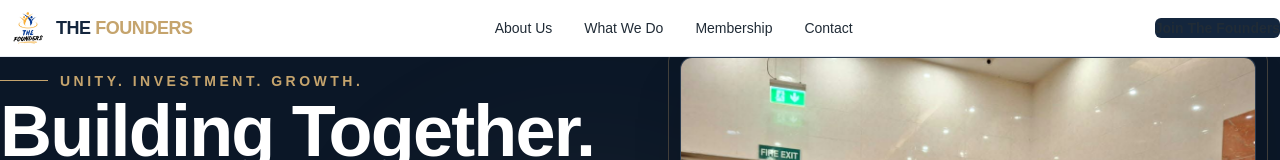
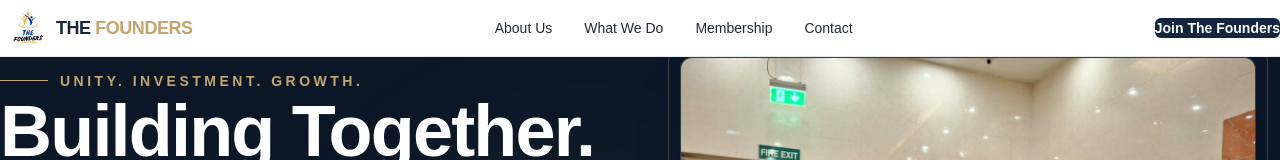
Before and after one commit to jw5141576/founders, a Next.js app in the folder web-app/: page / in a window 1280 px wide. Shown: the top 160 px of the page. Built offline with nearby package versions, Linux system fonts and the light colour scheme.

Commit message:
refactor(ui):redesigned navbar

```diff
--- a/web-app/src/app/components/navbar.tsx
+++ b/web-app/src/app/components/navbar.tsx
@@ -45,7 +45,7 @@ export default function Navbar() {
         {/* CALL TO ACTION */}
         <Link
           href="/#membership"
-          className="rounded-md bg-[#14263D] px-5 py-3 text-sm font-semibold text-white transition hover:bg-[#0B1727]"
+          className="rounded-md bg-[#14263D] px-5 py-3 text-sm font-semibold !text-white transition hover:bg-[#0B1727]"
         >
           Join The Founders
         </Link>
```
